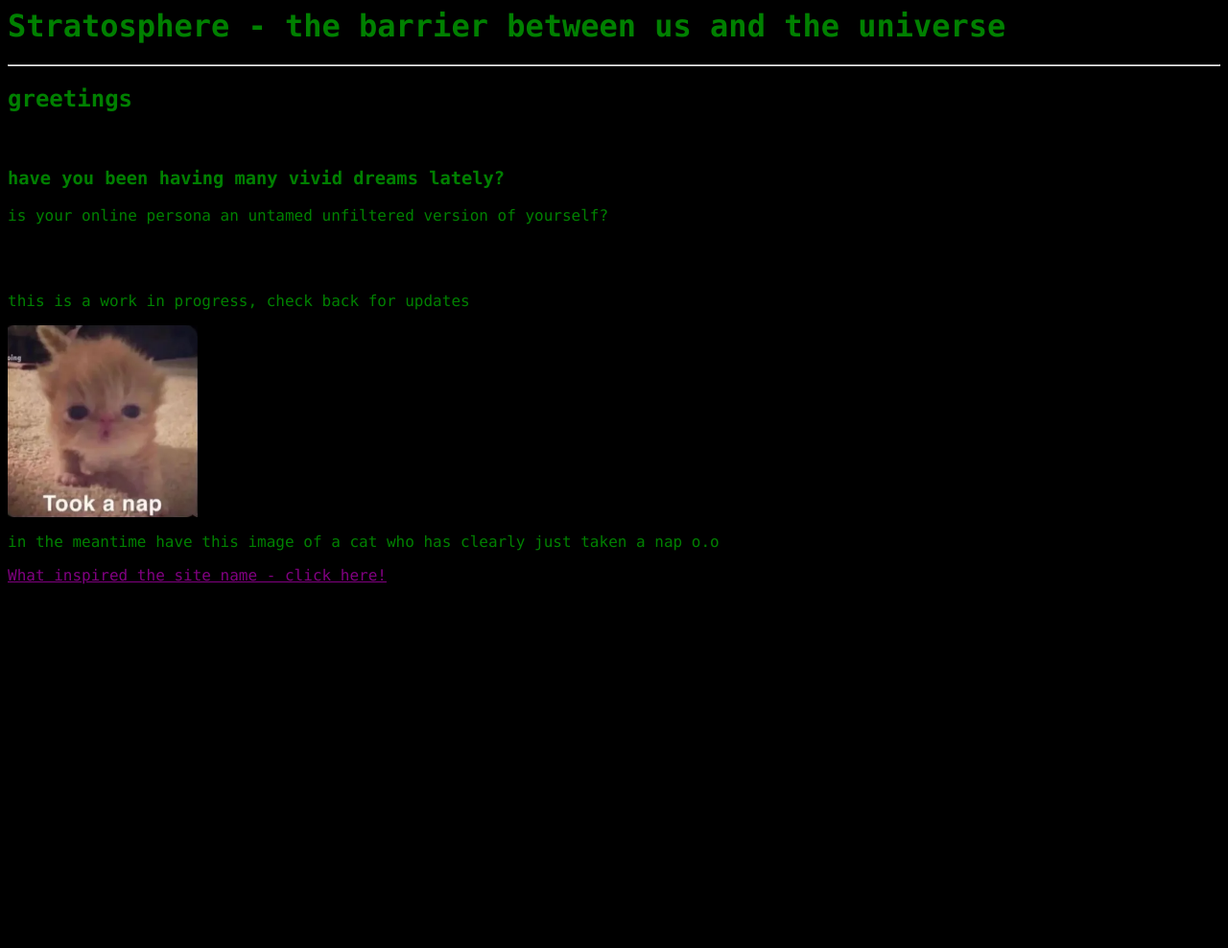
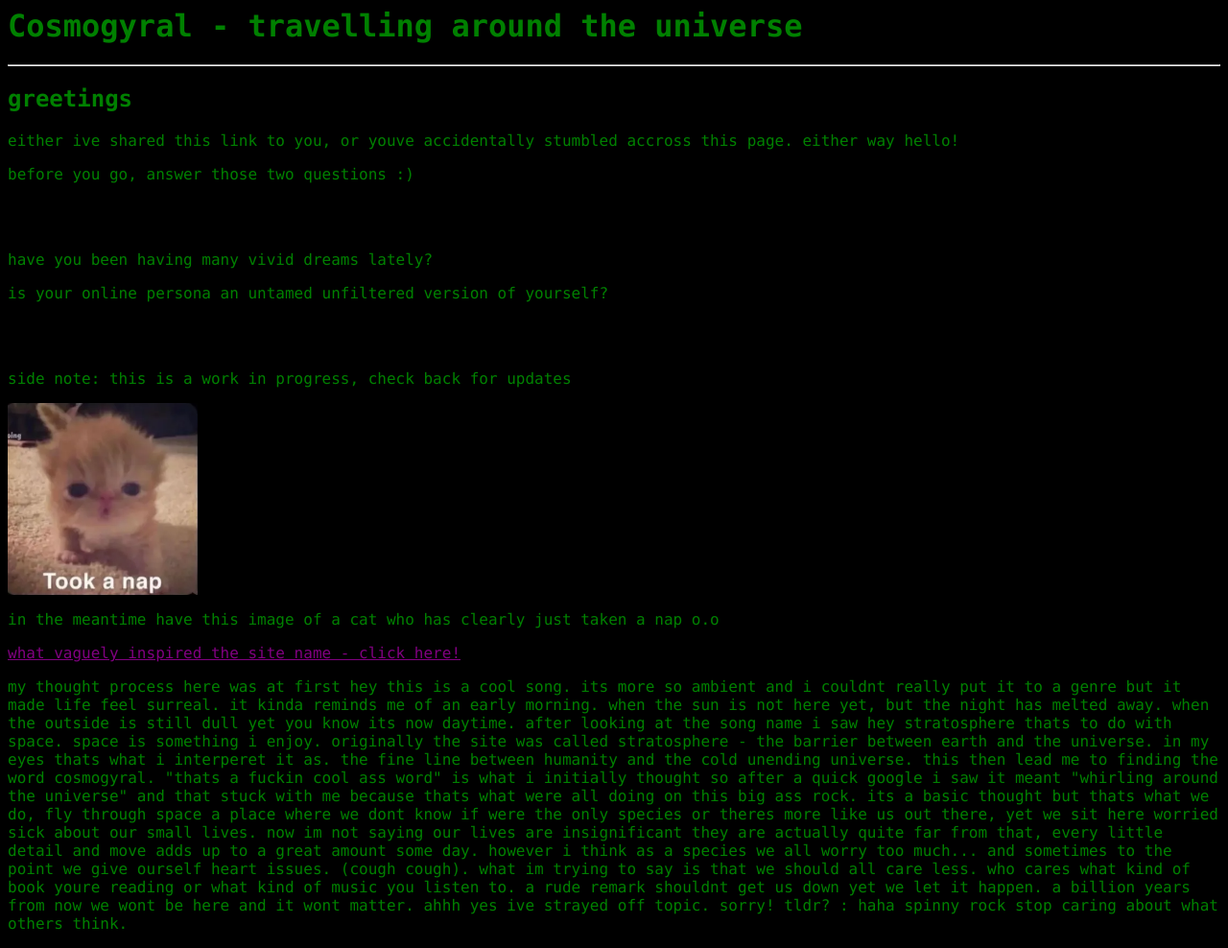
Before and after one commit to exxycmd/stratosphere-site, a plain HTML site: page index.html in a window 1280 px wide. Shown: the whole page at 96% size. Before the commit the page ends 800 px from the top, so only its background shows below. Drawn offline with Linux system fonts and the light colour scheme.

Commit message:
Update index intro para.html

```diff
--- a/index.html
+++ b/index.html
@@ -3,24 +3,38 @@
 </html>
 
 <head>
-<title>stratosphere</title>
+<title>cosmogyral</title>
 <link rel="stylesheet" href="style.css"
 </head>
 <body>
-<h1>Stratosphere - the barrier between us and the universe</h1>
+<h1>Cosmogyral - travelling around the universe</h1>
 <hr>
 <h2>greetings</h2>
+<p>either ive shared this link to you, or youve accidentally stumbled accross this page. either way hello!</p>
+<p>before you go, answer those two questions :)</p>
 <br>
-<h3>have you been having many vivid dreams lately?</h3>
+<br>
+<p>have you been having many vivid dreams lately?</p>
 <p>is your online persona an untamed unfiltered version of yourself? </p>
 <br>
 <br>
-<p>this is a work in progress, check back for updates</p>
+<p>side note: this is a work in progress, check back for updates</p>
 <img src="/images/took a nap.png" height="200">
 <p>in the meantime have this image of a cat who has clearly just taken a nap o.o</p>
 <a href= "https://open.spotify.com/track/6sEqGYDoVKk88agceDbYGk" target=_blank title="the song stratosphere by duster">
-    What inspired the site name - click here!
+    what vaguely inspired the site name - click here!
 </a>
+<p>my thought process here was at first hey this is a cool song. its more so ambient and i couldnt really put it to a genre but it made life feel surreal.
+it kinda reminds me of an early morning. when the sun is not here yet, but the night has melted away. when the outside is still dull yet you know its now
+daytime. after looking at the song name i saw hey stratosphere thats to do with space. space is something i enjoy. originally the site was called stratosphere
+- the barrier between earth and the universe. in my eyes thats what i interperet it as. the fine line between humanity and the cold unending universe. this
+then lead me to finding the word cosmogyral. "thats a fuckin cool ass word" is what i initially thought so after a quick google i saw it meant "whirling around
+the universe" and that stuck with me because thats what were all doing on this big ass rock. its a basic thought but thats what we do, fly through space
+a place where we dont know if were the only species or theres more like us out there, yet we sit here worried sick about our small lives. now im not saying
+our lives are insignificant they are actually quite far from that, every little detail and move adds up to a great amount some day. however i think as a species
+we all worry too much... and sometimes to the point we give ourself heart issues. (cough cough). what im trying to say is that we should all care less. who
+cares what kind of book youre reading or what kind of music you listen to. a rude remark shouldnt get us down yet we let it happen. a billion years from now
+we wont be here and it wont matter. ahhh yes ive strayed off topic. sorry! tldr? : haha spinny rock stop caring about what others think.</p>
 
 </body>
 
```
